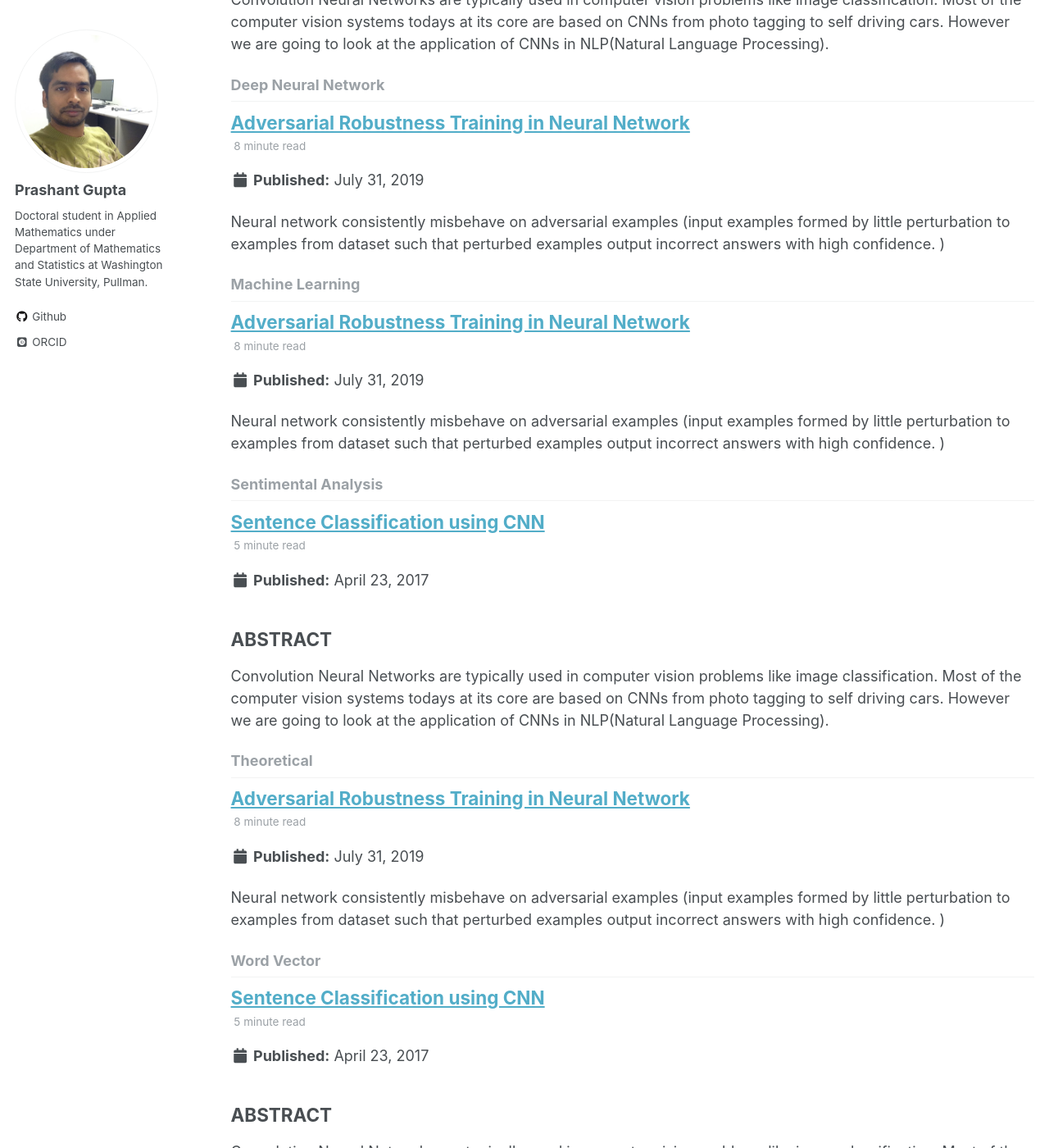
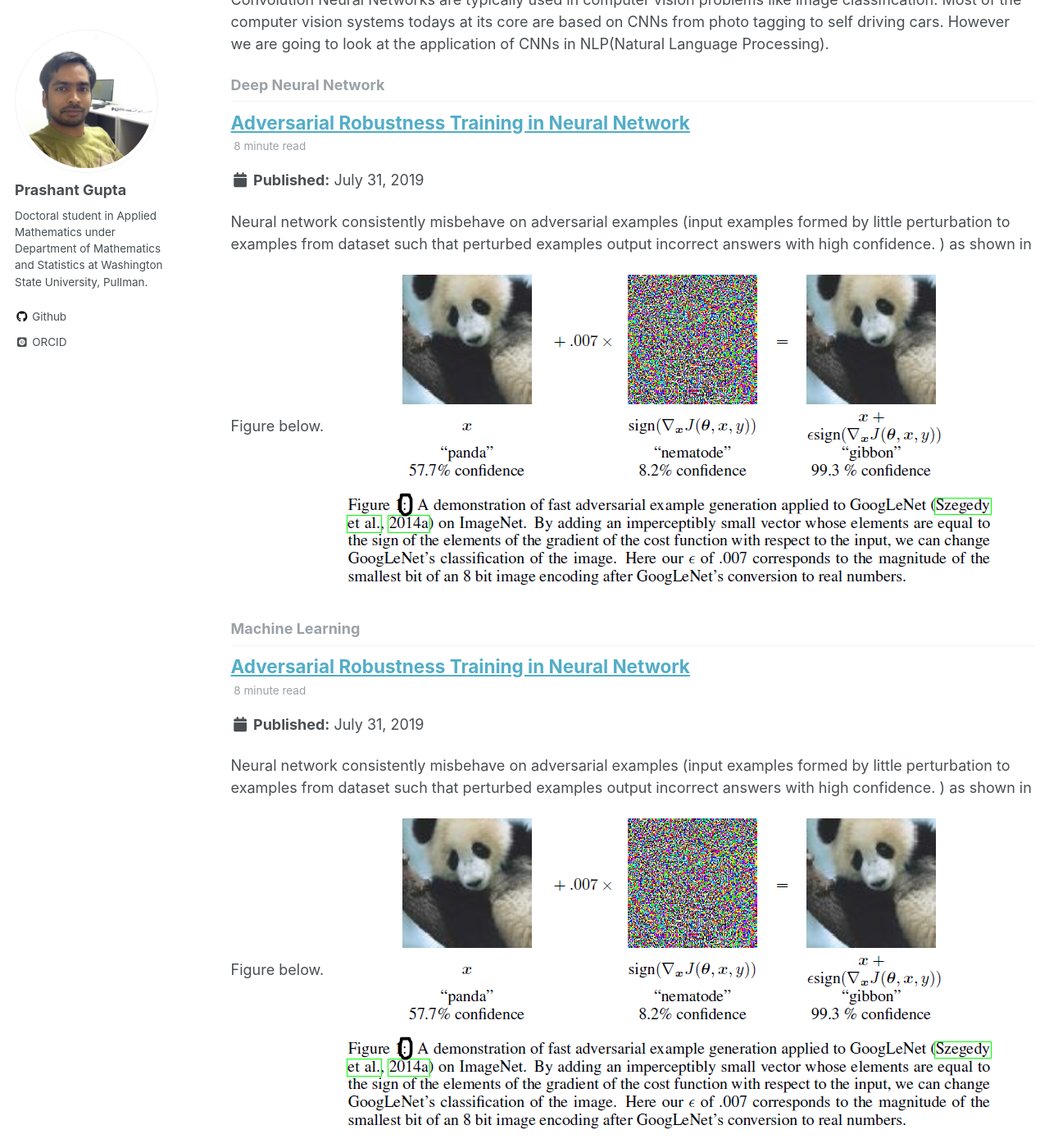
Before and after one commit to pragup/pragup.github.io, a Jekyll site: the page built from _pages/tag-archive.html, in a window 1280 px wide and 1400 px high, scrolled down 416 px. Shown: the whole window at 82% size. Built offline with Jekyll 4.4.1, drawn with Linux system fonts in a browser that asks for light colours; some web fonts are replaced; some of the changed text lies outside the part shown.

Commit message:
no message

```diff
--- a/_posts/2019-07-31-Adversarial-Robustness-Training.md
+++ b/_posts/2019-07-31-Adversarial-Robustness-Training.md
@@ -8,16 +8,25 @@ tags:
   - Theoretical
 ---
 
-Neural network consistently misbehave on adversarial examples (input examples formed by little perturbation to examples from dataset such that perturbed examples output incorrect answers with high confidence. )
+Neural network consistently misbehave on adversarial examples (input examples formed by little perturbation to examples from dataset such that perturbed examples output incorrect answers with high confidence. ) as shown in Figure below.
+![Art_Fig_0](https://pragup.github.io/images/ART_Figure_0.PNG)
 
 Szegedy et al[^SzZaSuBrErGoFe2014] discovered that various machine learning algorithm including neural network misbehave with adversarial examples. It was observed that various type of models with different
 architecture misclassify same set of adversarial examples. Neural network in general can achieve high performance in supervised learning through back propagation making it hard to interpretate and can have
 counter intuitive properties. Two of these counter intuitive properties are discussed in this paper[^SzZaSuBrErGoFe2014].
 
-First property is related to semantic meaning of each unit. An example of semantic meaning is shown in Figure ??. In past work has been done by Ross et al[^GiDoDaMA2013], Goodfellow et al[^GoLeeLeSaNg2009]
+First property is related to semantic meaning of each unit. An example of semantic meaning is shown in Figure below.
+
+![Art_Fig_1](https://pragup.github.io/images/ART_Figure_1.PNG)
+
+In past work has been done by Ross et al[^GiDoDaMA2013], Goodfellow et al[^GoLeeLeSaNg2009]
 , Matthew et al[^ZeFe2013] to show semantic meaning of any unit by finding an input that maximally activate a given unit. It is based on an underlying implicit assumption that units from last layer form
 distinguished basis for extracting semantics information. But they[^SzZaSuBrErGoFe2014] showed that random projection of activation function($\phi(x)$) can produce results semantically indistinguishable from
-coordinates of ($\phi(x)$) as shown in Figure ??. It give rise to a conjecture that neural network disentangle variation factor across coordinates. Typically it can be seen as space of
+coordinates of ($\phi(x)$) as shown in Figure ??.
+
+![Art_Fig_2](https://pragup.github.io/images/ART_Figure_2.PNG)
+
+It give rise to a conjecture that neural network disentangle variation factor across coordinates. Typically it can be seen as space of
 activations rather than individual units, that contains semantic information. *A similar and important result was shown by Mikolov et al[^MiChCoDe2013] where words are represented in*
 *vector space and it preserve semantic relation and analogies. At the same time each unit of vector (word) do not contain any semantic information.*
 
@@ -28,12 +37,21 @@ change class of the image. But this not true, these examples are called adversar
 structure is connected data distribution in non obvious way. Adversarial phenomenon is not specific to deep neural network but affects other machine learning models including linear classification such as
 support vector machine(SVM). May be adversarial examples exist not due to nonlinearity of the neural network. There are many problems exist that behaves accordingly in two or three dimension but shows unexpected
 behavior in higher dimension also know as curse of dimension. According to this interpretation[^GoShSz2015] infinitesimal perturbation in input leads to large change in higher dimension dot product. This
-interpretation can again be misleading since it is not necessary for this phenomenon to occur as shown Below in Figure ??.
+interpretation can again be misleading since it is not necessary for this phenomenon to occur as shown in the Figure below.
+
+![Art_Fig_3](https://pragup.github.io/images/ART_Figure_3.PNG)
+
 *At first glance we can think of reducing adversarial attack by restricting access to internal parameters and gradients. Even with limited access it is been shown by Andrew et al[^IlEnAtLi2017] that adversarial*
 *attack is still feasible.*
 Recently some theoretical work has been done explaining existence of adversarial examples and adversarial robust learning [^ScSaTsTaMa2018] [^TsSaEnTuMa2019]. Schmidt et al[^ScSaTsTaMa2018] shown that sample complexity for
-adversarial robustness learning is significantly large as compared to standard learning even for simple natural data model(Gaussian data model) as shown in Figure ??. They showed sample complexity of standard
-generalization compared to adversarially robust generalization independently of any learning algorithm.
+adversarial robustness learning is significantly large as compared to standard learning even for simple natural data model(Gaussian data model) as shown in Figure below. They suggest CIFAR10 is not able to attain higher
+accuracy as compared with MNIST because dataset may not be large enough to train convolution neural network robustly.
+
+![Art_Fig_4](https://pragup.github.io/images/ART_Schmidt_Figure_1.PNG)
+
+They showed sample complexity of standard generalization compared to adversarially robust generalization independently of any learning algorithm.
+
+
 ### STANDARD GENERALIZATION ###
 Let $f_{\hat{w}}(x) = sgn(<\hat{w}, x>)$ is a linear classifier where $f_{\hat{w}}: R^d \to \{1, -1 \}$. They studied a situation where good standard classification error can be achieved by a single sample as shown
 in Theorm $4$.
@@ -79,18 +97,7 @@ adversarial accuracy. Paper[^TsSaEnTuMa2019] gave robust accuracy trade off theo
 According to it if $p < 1$ as standard accuracy approach $100 \%$ ($\delta \to 0$), implies adversarial accuracy falls to $0\%$. If $p = 0.95$, then for any standard accuracy more than $1 - \delta$, robust accuracy is
 atmost $19\delta$.
 
-Results from both the papers [^ScSaTsTaMa2018] [^TsSaEnTuMa2019] are not learning algorithm dependent. Hence can be extended to deep neural network.
-
-
-
-
-
-
-
-
-
-
-
+**Results from both the papers [^ScSaTsTaMa2018] [^TsSaEnTuMa2019] are not learning algorithm dependent. Hence can be extended to deep neural network.**
 
 ## References ##
 
```
Also changed, not shown: images/ART_Figure_0.PNG (added), images/ART_Figure_1.PNG (added), images/ART_Figure_2.PNG (added), images/ART_Figure_3.PNG (added), images/ART_Schmidt_Figure_1.PNG (added).
